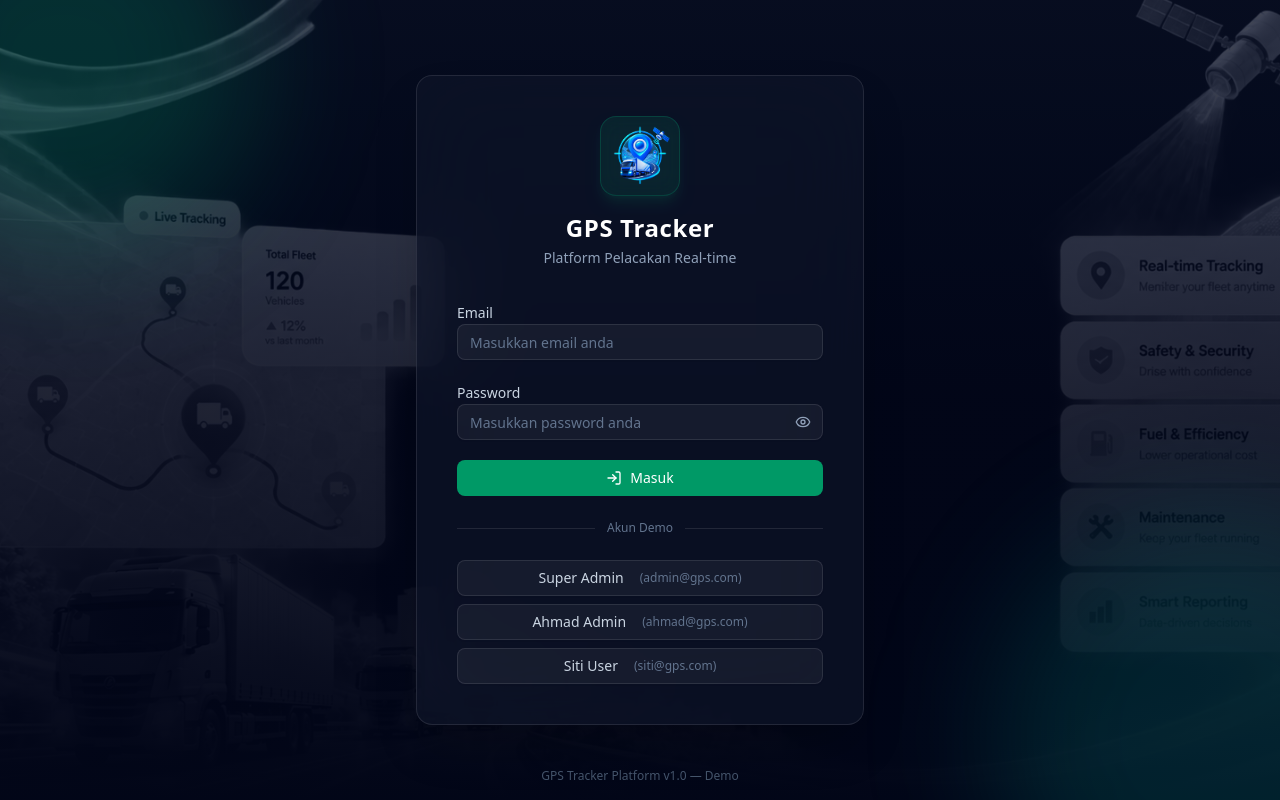
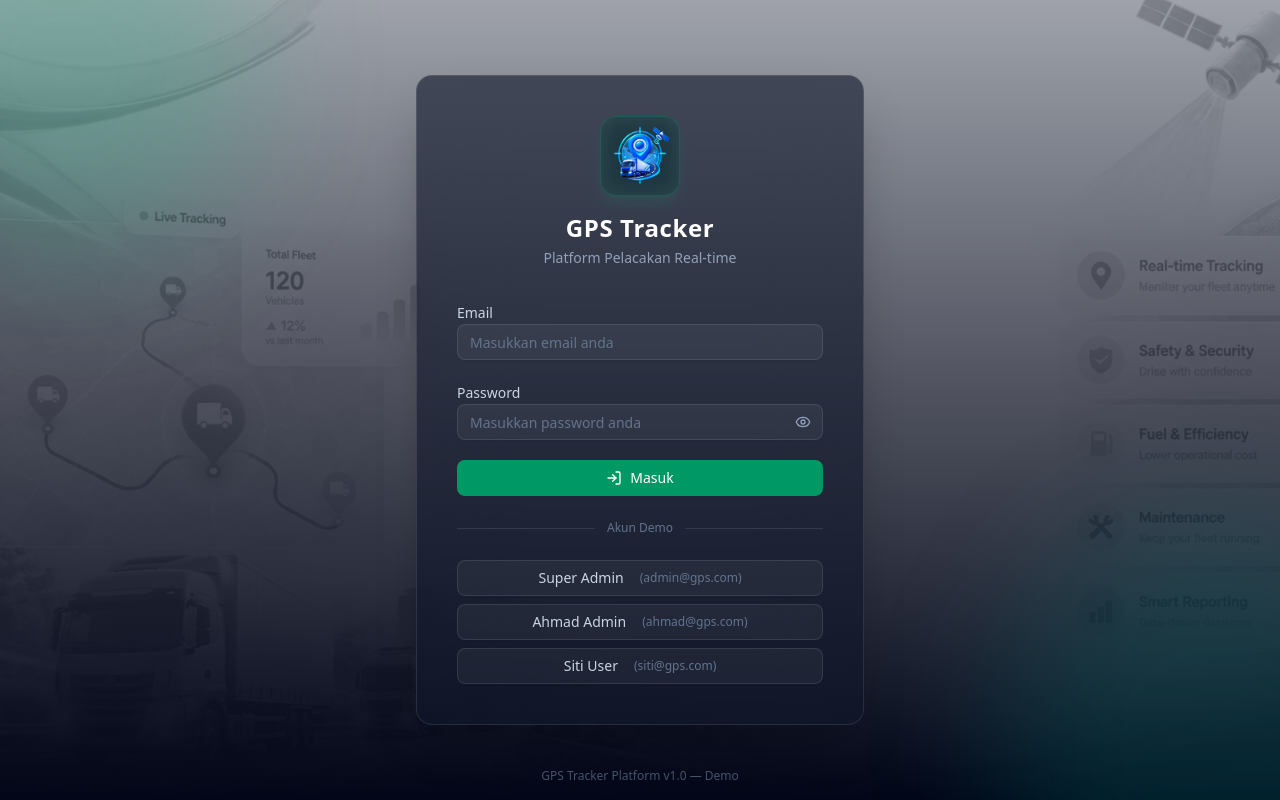
Before and after one commit to tengon/trackSystem, a Next.js app: page / in a window 1280 px wide. Built offline with nearby package versions, Linux system fonts and the light colour scheme.

Commit message:
Make dev script cross-platform compatible without tee command

```diff
--- a/package.json
+++ b/package.json
@@ -3,7 +3,7 @@
   "version": "0.2.1",
   "private": true,
   "scripts": {
-    "dev": "next dev -p 3000 2>&1 | tee dev.log",
+    "dev": "next dev -p 3000",
     "build": "next build && node -e \"const fs=require('fs'); fs.cpSync('.next/static', '.next/standalone/.next/static', {recursive: true}); fs.cpSync('public', '.next/standalone/public', {recursive: true});\"",
     "start": "NODE_ENV=production node .next/standalone/server.js",
     "lint": "eslint .",
--- a/src/components/gps/login-page.tsx
+++ b/src/components/gps/login-page.tsx
@@ -64,7 +64,7 @@ export default function LoginPage() {
   };
 
   return (
-    <div className="relative min-h-screen flex items-center justify-center bg-slate-950 overflow-hidden p-4">
+    <div className="relative min-h-screen flex items-center justify-center overflow-hidden p-4">
       {/* Background Wallpaper Image */}
       <div
         className="absolute inset-0 bg-cover bg-center opacity-40 mix-blend-luminosity scale-105"
```
